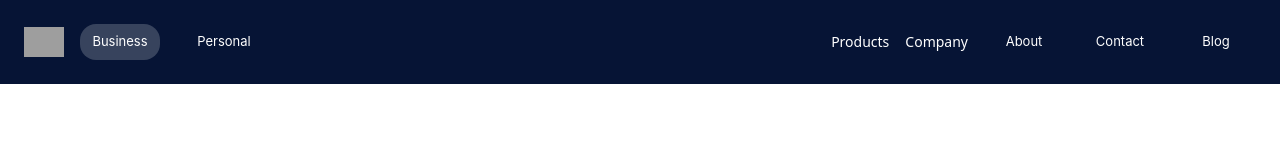
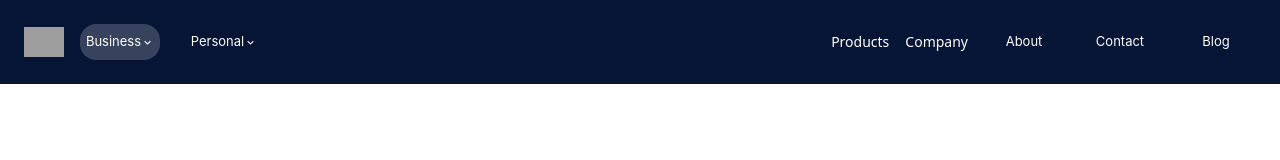
Before and after one commit to ebenezer-code/moniepointClone, a React (Vite) app: page / in a window 1280 px wide. Shown: the top 160 px of the page. Built offline with nearby package versions, Linux system fonts and the light colour scheme; grey boxes are pictures that could not be loaded.

Commit message:
Arrow icon to nav menu

```diff
--- a/src/components/Header.jsx
+++ b/src/components/Header.jsx
@@ -2,6 +2,7 @@ import { useState } from "react";
 import Layout from "./Layout";
 import logo from "../assets/headerIcons/logo.png";
 import Menu from "./Menu";
+import { MdKeyboardArrowDown } from "react-icons/md";
 
 const navItems = ["Business", "Personal"];
 const moreNavItems = ["About", "Contact", "Blog"];
@@ -28,6 +29,7 @@ function Header() {
                   } min-w-[80px] min-h-[36px] transition-all duration-300 rounded-2xl cursor-pointer text-center flex items-center justify-center`}
                 >
                   {item}
+                    <MdKeyboardArrowDown />
                 </li>
               ))}
             </ul>
```
